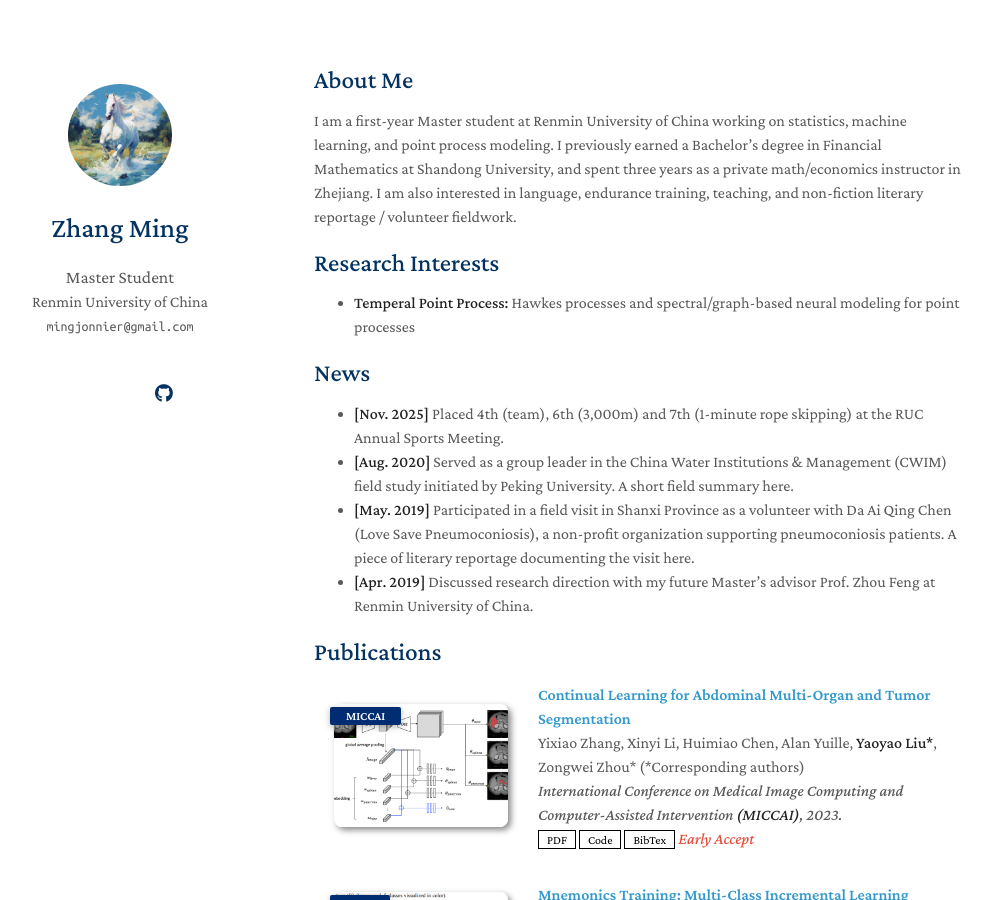
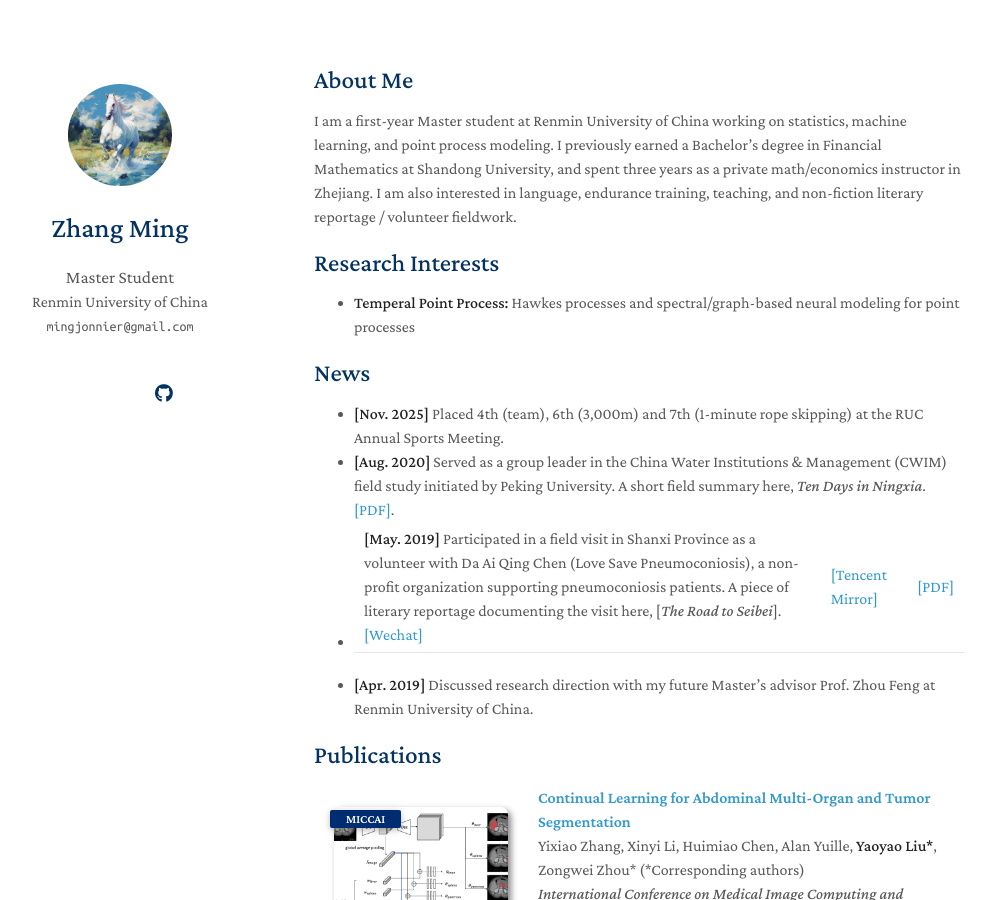
Before and after one commit to zhangming4153/zhangming4153.github.io, a Jekyll site: the page built from index.md, in a window 1280 px wide and 900 px high. Shown: the whole window, without its empty margins (156-1147 px from the left). Built offline with Jekyll 4.4.1, drawn with Linux system fonts in a browser that asks for light colours; a style sheet for code colours, icons or effects is not loaded; our own code applies the rules of GitHub Pages for plain Markdown files.

Commit message:
Update index.md

```diff
--- a/index.md
+++ b/index.md
@@ -14,8 +14,8 @@ I am a first-year Master student at Renmin University of China working on statis
 ## News
 
 - **[Nov. 2025]** Placed 4th (team), 6th (3,000m) and 7th (1-minute rope skipping) at the RUC Annual Sports Meeting.
-- **[Aug. 2020]** Served as a group leader in the China Water Institutions & Management (CWIM) field study initiated by Peking University. A short field summary here.
-- **[May. 2019]** Participated in a field visit in Shanxi Province as a volunteer with Da Ai Qing Chen (Love Save Pneumoconiosis), a non-profit organization supporting pneumoconiosis patients. A piece of literary reportage documenting the visit here.
+- **[Aug. 2020]** Served as a group leader in the China Water Institutions & Management (CWIM) field study initiated by Peking University. A short field summary here, _Ten Days in Ningxia_. [[PDF]](assets/Ningxia.pdf).
+- **[May. 2019]** Participated in a field visit in Shanxi Province as a volunteer with Da Ai Qing Chen (Love Save Pneumoconiosis), a non-profit organization supporting pneumoconiosis patients. A piece of literary reportage documenting the visit here, [_The Road to Seibei_].[[Wechat]](https://mp.weixin.qq.com/s/o8Zpdd-DVcAKxdC4jhWxGg) | [[Tencent Mirror]](https://news.qq.com/rain/a/20250605A06ML000) | [[PDF]](assests/Shanxi.pdf)
 - **[Apr. 2019]** Discussed research direction with my future Master's advisor Prof. Zhou Feng at Renmin University of China.
 
 {% include_relative _includes/publications.md %}
```
